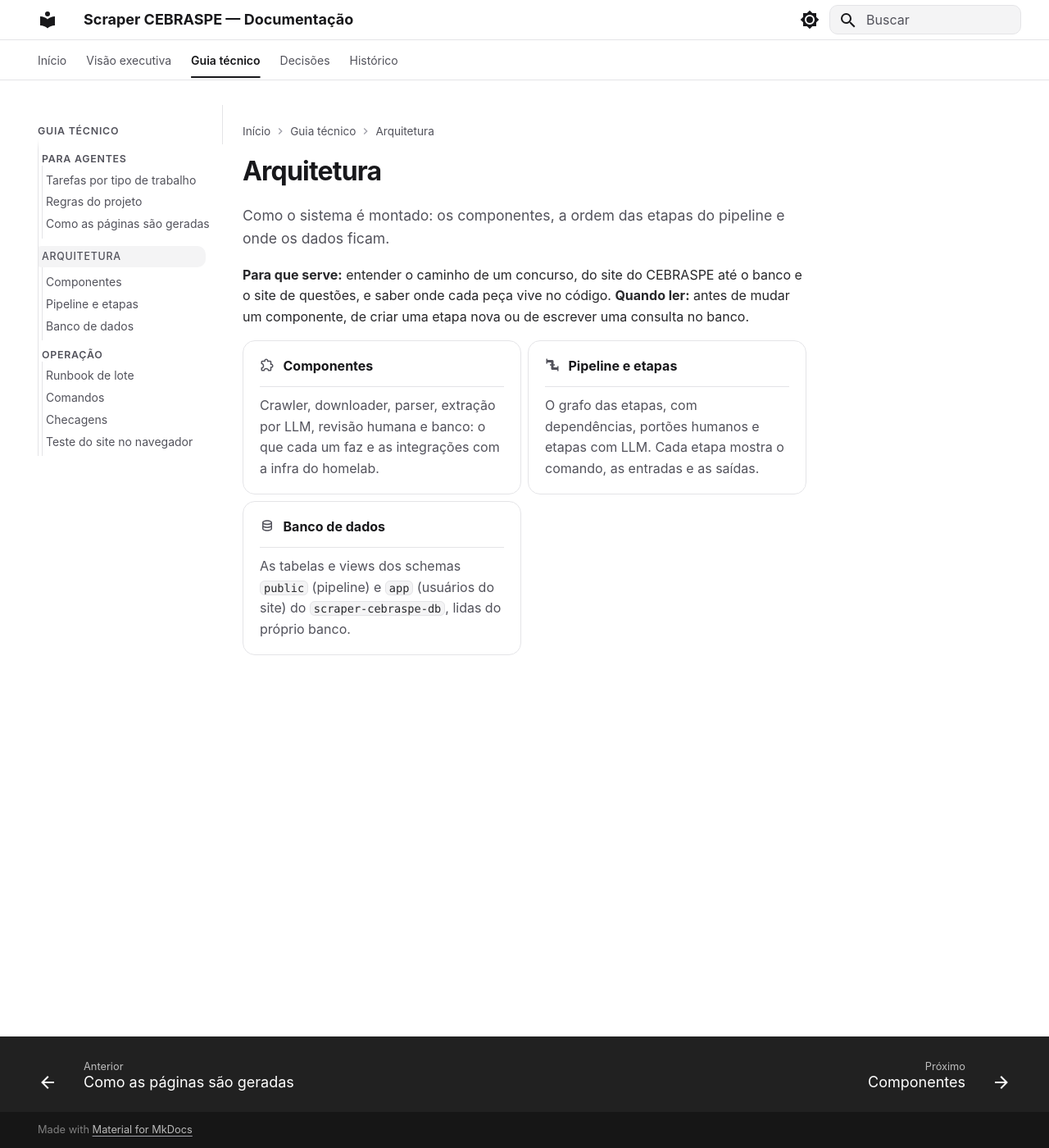
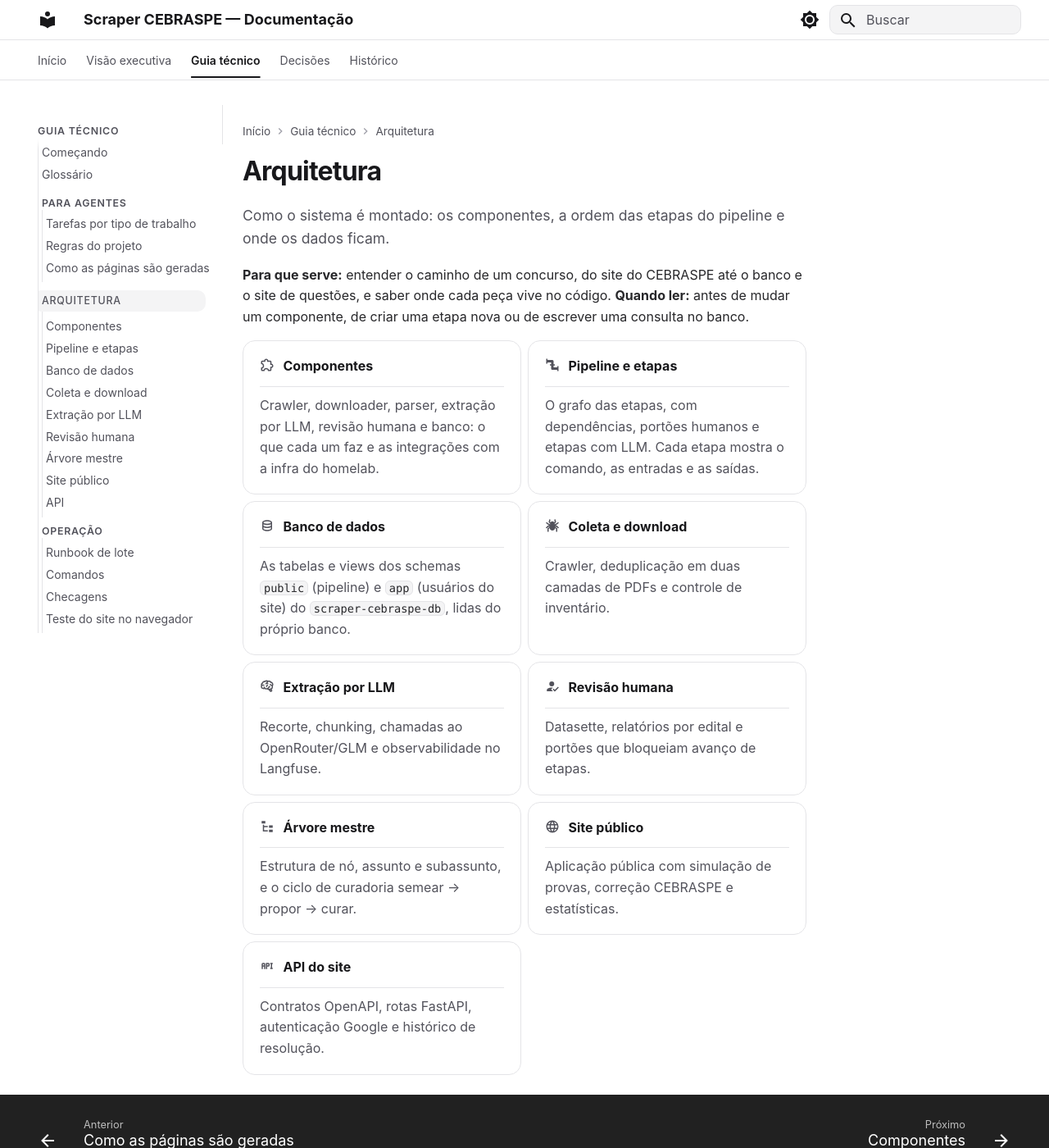
Before and after one commit to athosroque/scraper-cebraspe, an MkDocs documentation site: the page built from docs/guia/arquitetura/index.md, in a window 1280 px wide and 1400 px high. Shown: the whole window at 82% size. Built offline with MkDocs 1.6.1 and Material for MkDocs 9.7.7, drawn with Linux system fonts in a browser that asks for light colours.

Commit message:
docs(scraper-cebraspe): contrato de documentação e esqueleto do guia técnico (onda 0)

```diff
--- a/docs/guia/arquitetura/index.md
+++ b/docs/guia/arquitetura/index.md
@@ -24,4 +24,40 @@ Como o sistema é montado: os componentes, a ordem das etapas do pipeline e onde
 
     As tabelas e views dos schemas `public` (pipeline) e `app` (usuários do site) do `scraper-cebraspe-db`, lidas do próprio banco.
 
+-   :material-spider: **[Coleta e download](../coleta.md)**
+
+    ---
+
+    Crawler, deduplicação em duas camadas de PDFs e controle de inventário.
+
+-   :material-brain: **[Extração por LLM](../extracao-llm.md)**
+
+    ---
+
+    Recorte, chunking, chamadas ao OpenRouter/GLM e observabilidade no Langfuse.
+
+-   :material-account-check: **[Revisão humana](../revisao-humana.md)**
+
+    ---
+
+    Datasette, relatórios por edital e portões que bloqueiam avanço de etapas.
+
+-   :material-file-tree: **[Árvore mestre](../arvore.md)**
+
+    ---
+
+    Estrutura de nó, assunto e subassunto, e o ciclo de curadoria semear → propor → curar.
+
+-   :material-web: **[Site público](../site.md)**
+
+    ---
+
+    Aplicação pública com simulação de provas, correção CEBRASPE e estatísticas.
+
+-   :material-api: **[API do site](../api.md)**
+
+    ---
+
+    Contratos OpenAPI, rotas FastAPI, autenticação Google e histórico de resolução.
+
 </div>
--- a/mkdocs.yml
+++ b/mkdocs.yml
@@ -5,6 +5,9 @@ site_name: "Scraper CEBRASPE — Documentação"
 # `build/docs/` (ignorado pelo git) e é servido pelo nginx do docker-compose.
 docs_dir: docs
 site_dir: build/docs
+
+not_in_nav: |
+  guia/_contrato.md
 
 theme:
   name: material
@@ -96,6 +99,8 @@ nav:
       - Roadmap: executivo/roadmap.md
   - Guia técnico:
       - guia/index.md
+      - Começando: guia/comecando.md
+      - Glossário: guia/glossario.md
       - Para agentes:
           - guia/agentes/index.md
           - Tarefas por tipo de trabalho: tecnico/tarefas.md
@@ -106,6 +111,12 @@ nav:
           - Componentes: architecture.md
           - Pipeline e etapas: tecnico/pipeline.md
           - Banco de dados: tecnico/banco.md
+          - Coleta e download: guia/coleta.md
+          - Extração por LLM: guia/extracao-llm.md
+          - Revisão humana: guia/revisao-humana.md
+          - Árvore mestre: guia/arvore.md
+          - Site público: guia/site.md
+          - API: guia/api.md
       - Operação:
           - guia/operacao/index.md
           - Runbook de lote: runbook-lote.md
```
Also changed, not shown: docs/guia/_contrato.md (added, +69 -0 lines), docs/guia/index.md (+12 -0 lines).
